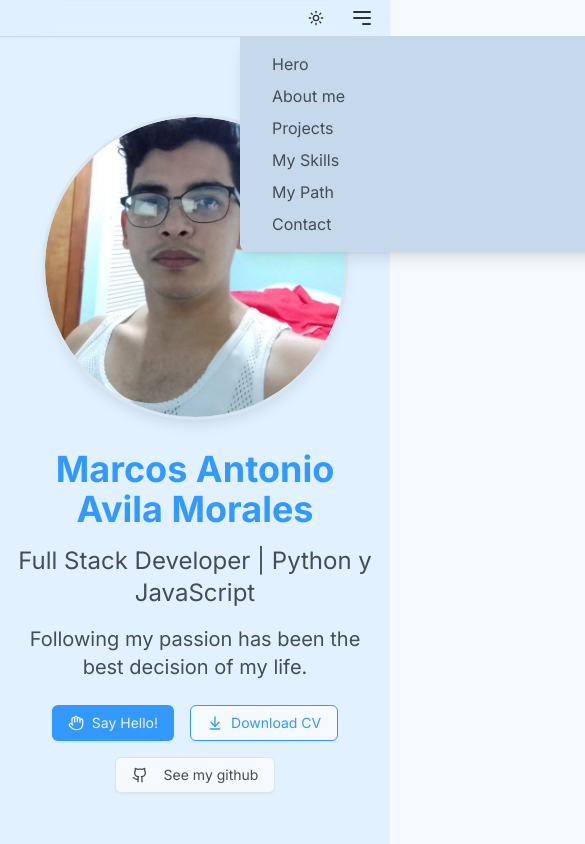
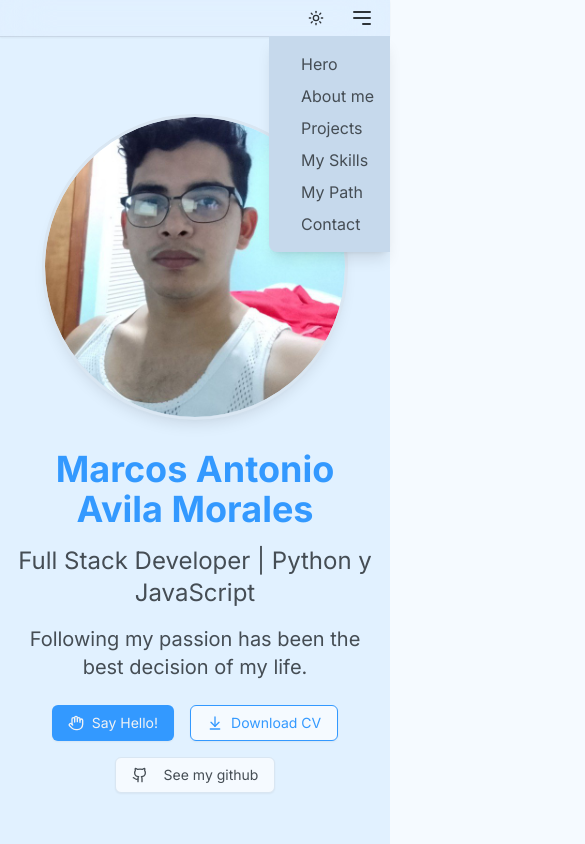
Before and after one commit to markospy/portfolio, a React (Vite) app: page / in a window 390 px wide. Both pictures are taken after a click on the button 362 px from the left and 18 px from the top of the page. Shown: the top 844 px of the page, 585 px wide, since content can reach past the window. Built offline with nearby package versions, Linux system fonts and the light colour scheme; what @midudev/tailwind-animations would draw is missing.

Commit message:
fix: Dropdown menu width.

```diff
--- a/src/components/seccions/Header.tsx
+++ b/src/components/seccions/Header.tsx
@@ -25,7 +25,7 @@ export default function Header() {
       </div>
       {/* Menú desplegable */}
       {isMenuOpen && (
-        <nav className={`md:hidden fixed top-9 left-60 w-full z-50 backdrop-blur-sm bg-accent rounded-bl-lg shadow-lg transform transition-all duration-500 ${isMenuOpen ? 'translate-x-0' : '-translate-x-full'}`}>
+        <nav className="md:hidden fixed top-9 left-50 right-0 z-50 backdrop-blur-sm bg-accent rounded-bl-lg shadow-lg transition-color duration-300 animate-slide-in-right">
           <ul className="flex flex-col space-y-2 p-4 pl-8">
             {['Hero', 'About me', 'Projects', 'My Skills', 'My Path', 'Contact'].map((item) => (
               <li key={item}>
```
